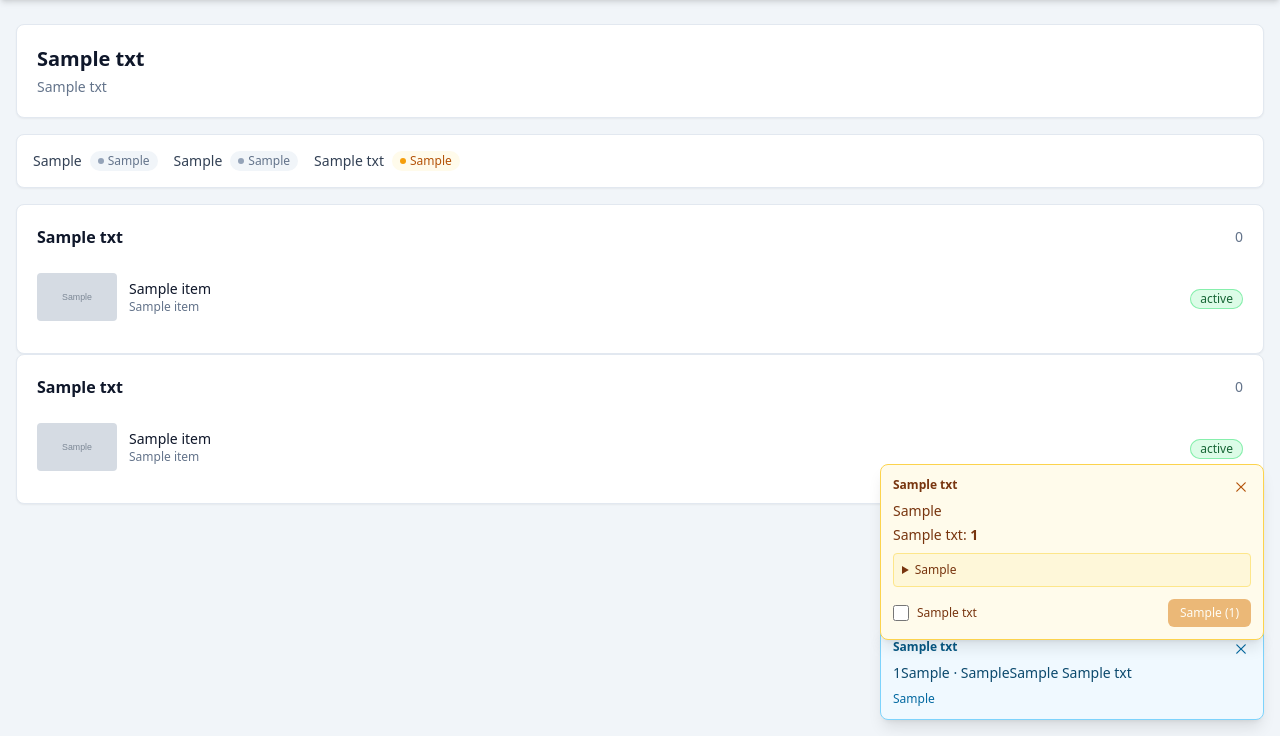
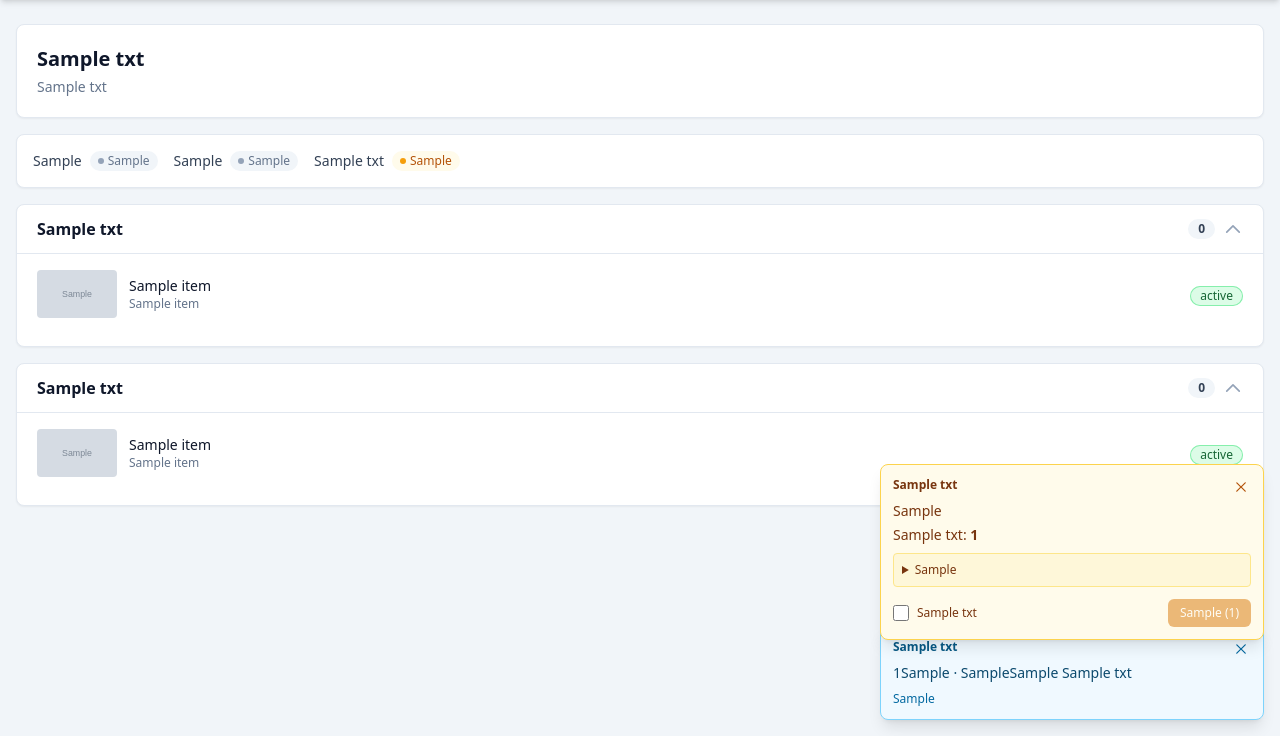
Before and after one commit to sh1n-k/BriefTube, a Python web app: template app/templates/queue.html in a window 1280 px wide. Shown: the part 64-800 px from the top of the page. Run offline with Jinja, Linux system fonts and the light colour scheme; the template is opened without the code that fills it: most values are stand-ins (such as "Sample title", 1, 10 or a date in 2020); grey boxes marked "Sample" are stand-in pictures; some libraries are stand-ins or nearby versions.

Commit message:
feat: improve Queue tab readability
- Collapsible queue sections (default expanded, data-collapsible-open)
- Spacing between queue cards
- Count badge styling
- Failed item row highlight (rose tint)

Co-Authored-By: Claude Opus 4.6 <noreply@anthropic.com>

```diff
--- a/app/static/js/main-ui.js
+++ b/app/static/js/main-ui.js
@@ -1479,8 +1479,12 @@
         const badgeClass = QUEUE_STATUS_BADGE_MAP[status] || "status-badge--unknown";
         const label = getQueueStatusLabel(status);
 
+        const failedStatuses = ["transcript_failed", "no_subtitle", "llm_failed", "manual_review"];
+        const isFailed = failedStatuses.includes(status);
         const row = document.createElement("div");
-        row.className = "flex items-center gap-3 py-3";
+        row.className = isFailed
+          ? "flex items-center gap-3 py-3 -mx-2 rounded-md bg-rose-50/60 px-2"
+          : "flex items-center gap-3 py-3";
 
         const thumbWrap = document.createElement("div");
         thumbWrap.className = "h-12 w-20 flex-shrink-0 overflow-hidden rounded";
@@ -2029,7 +2033,12 @@
         const body = section.querySelector("[data-collapsible-body]");
         const icon = toggle?.querySelector("[data-collapsible-icon]");
         if (!toggle || !body) return;
-        body.classList.add("hidden");
+        const startOpen = section.hasAttribute("data-collapsible-open");
+        if (startOpen) {
+          if (icon) icon.style.transform = "rotate(180deg)";
+        } else {
+          body.classList.add("hidden");
+        }
         toggle.addEventListener("click", () => {
           const isHidden = body.classList.toggle("hidden");
           if (icon) icon.style.transform = isHidden ? "" : "rotate(180deg)";
--- a/app/templates/fragments/queue_list.html
+++ b/app/templates/fragments/queue_list.html
@@ -2,16 +2,23 @@
 {% set t_count = (t_counts.get('transcript_pending', 0) + t_counts.get('transcript_processing', 0) + t_counts.get('transcript_failed', 0) + t_counts.get('no_subtitle', 0)) %}
 {% set l_count = (t_counts.get('llm_pending', 0) + t_counts.get('llm_processing', 0) + t_counts.get('llm_failed', 0) + t_counts.get('manual_review', 0)) %}
 
-<section class="rounded-lg border border-slate-200 bg-white p-5 shadow-sm">
-  <div class="mb-3 flex items-center justify-between">
+{% set failed_statuses = ('transcript_failed', 'no_subtitle', 'llm_failed', 'manual_review') %}
+
+<section class="rounded-lg border border-slate-200 bg-white shadow-sm" data-collapsible data-collapsible-open>
+  <div class="flex cursor-pointer items-center justify-between border-b border-slate-200 px-5 py-3" data-collapsible-toggle>
     <h2 class="text-base font-semibold text-slate-900">{{ txt.queue_transcript_title }}</h2>
-    <span data-queue-transcript-count class="text-sm text-slate-500">{{ t_count }}</span>
+    <div class="flex items-center gap-2">
+      <span data-queue-transcript-count class="inline-flex items-center rounded-full bg-slate-100 px-2.5 py-0.5 text-xs font-semibold text-slate-700">{{ t_count }}</span>
+      <svg class="h-5 w-5 text-slate-400 transition-transform" data-collapsible-icon fill="none" viewBox="0 0 24 24" stroke="currentColor" stroke-width="2">
+        <path stroke-linecap="round" stroke-linejoin="round" d="m19.5 8.25-7.5 7.5-7.5-7.5"/>
+      </svg>
+    </div>
   </div>
-  <div data-queue-transcript-list>
+  <div class="px-5 pb-4 pt-1" data-collapsible-body data-queue-transcript-list>
     {% if transcript_items %}
       <div class="divide-y divide-slate-100">
         {% for item in transcript_items %}
-        <div class="flex items-center gap-3 py-3">
+        <div class="flex items-center gap-3 py-3 {% if item.pipeline_status in failed_statuses %}-mx-2 rounded-md bg-rose-50/60 px-2{% endif %}">
           <div class="h-12 w-20 flex-shrink-0 overflow-hidden rounded">
             {% if item.thumbnail_url %}
             <img src="{{ item.thumbnail_url }}" alt="" class="h-full w-full object-cover" loading="lazy">
@@ -43,16 +50,21 @@
   </div>
 </section>
 
-<section class="rounded-lg border border-slate-200 bg-white p-5 shadow-sm">
-  <div class="mb-3 flex items-center justify-between">
+<section class="rounded-lg border border-slate-200 bg-white shadow-sm" data-collapsible data-collapsible-open>
+  <div class="flex cursor-pointer items-center justify-between border-b border-slate-200 px-5 py-3" data-collapsible-toggle>
     <h2 class="text-base font-semibold text-slate-900">{{ txt.queue_llm_title }}</h2>
-    <span data-queue-llm-count class="text-sm text-slate-500">{{ l_count }}</span>
+    <div class="flex items-center gap-2">
+      <span data-queue-llm-count class="inline-flex items-center rounded-full bg-slate-100 px-2.5 py-0.5 text-xs font-semibold text-slate-700">{{ l_count }}</span>
+      <svg class="h-5 w-5 text-slate-400 transition-transform" data-collapsible-icon fill="none" viewBox="0 0 24 24" stroke="currentColor" stroke-width="2">
+        <path stroke-linecap="round" stroke-linejoin="round" d="m19.5 8.25-7.5 7.5-7.5-7.5"/>
+      </svg>
+    </div>
   </div>
-  <div data-queue-llm-list>
+  <div class="px-5 pb-4 pt-1" data-collapsible-body data-queue-llm-list>
     {% if llm_items %}
       <div class="divide-y divide-slate-100">
         {% for item in llm_items %}
-        <div class="flex items-center gap-3 py-3">
+        <div class="flex items-center gap-3 py-3 {% if item.pipeline_status in failed_statuses %}-mx-2 rounded-md bg-rose-50/60 px-2{% endif %}">
           <div class="h-12 w-20 flex-shrink-0 overflow-hidden rounded">
             {% if item.thumbnail_url %}
             <img src="{{ item.thumbnail_url }}" alt="" class="h-full w-full object-cover" loading="lazy">
--- a/app/templates/queue.html
+++ b/app/templates/queue.html
@@ -59,7 +59,7 @@
     </div>
   </section>
 
-  <div data-queue-content>
+  <div data-queue-content class="space-y-4">
     {% include "fragments/queue_list.html" %}
   </div>
 </div>
```
